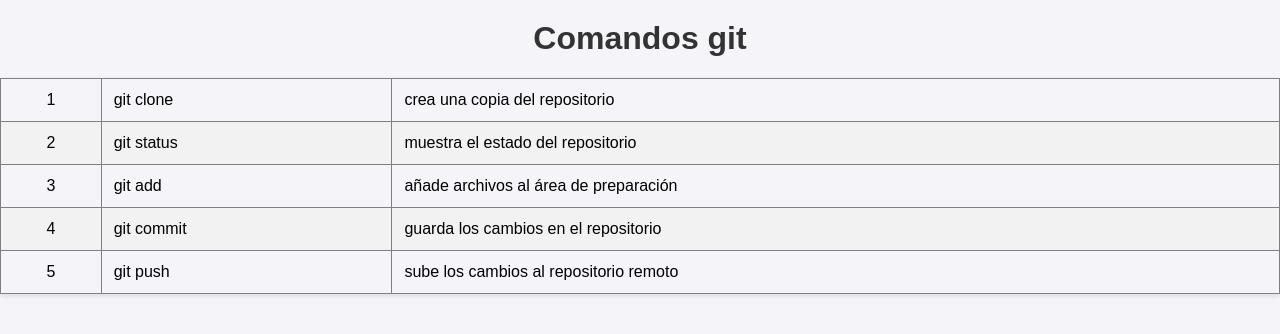
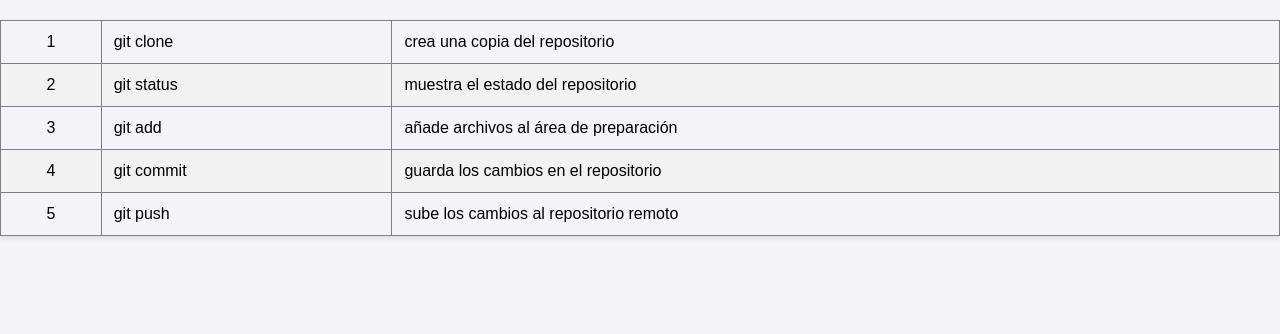
Before and after one commit to dalunaaaa/git-tiempo, a plain HTML site: page index.html in a window 1280 px wide. Drawn offline with Linux system fonts and the light colour scheme.

Commit message:
arregle el error

```diff
--- a/index.html
+++ b/index.html
@@ -9,7 +9,6 @@
     <link rel="stylesheet" href="index_telefono.css">
 </head>
 <body>
-    <h1>Comandos git</h1>
     <table border="1">
         <tr>
             <td>1</td>
@@ -38,5 +37,8 @@
         </tr>
     </table>
 
+
+
+
 </body>
 </html>
```
